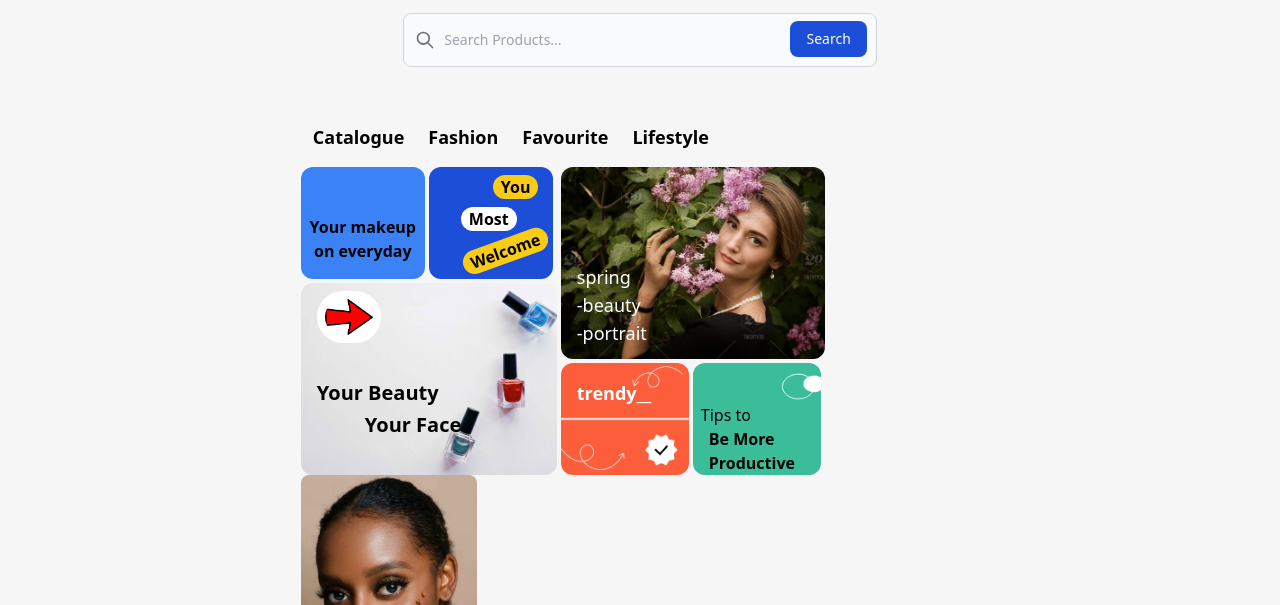
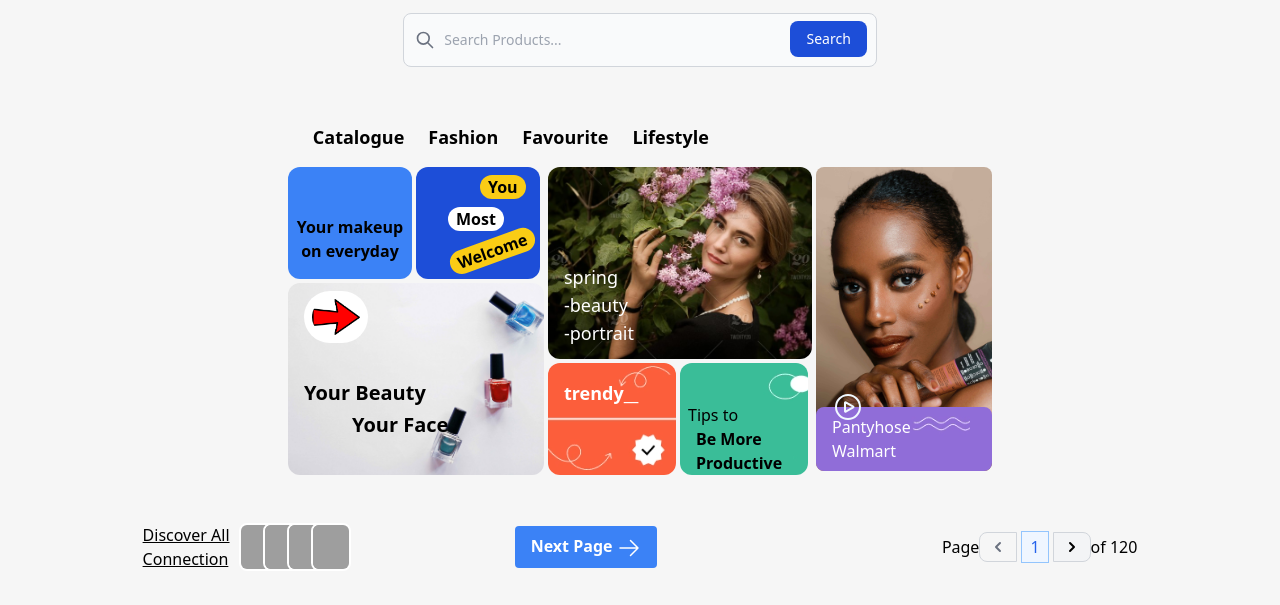
Before and after one commit to Denish1312/project-2, a website built with Vite: page index.html in a window 1280 px wide. Shown: the part 195-800 px from the top of the page. Built offline with nearby package versions, Linux system fonts and the light colour scheme; grey boxes are pictures that could not be loaded.

Commit message:
second commit

```diff
--- a/index.html
+++ b/index.html
@@ -104,7 +104,7 @@
         </div>
 
         <!-- second menu end -->
-        <div class="grid1 flex w-[53%] m-auto flex-wrap">
+        <div class="grid1 flex w-full m-auto flex-wrap justify-center">
             <!-- first block start -->
             <div class="first-block">
                 <div class="fbr-1 flex mb-1 w-full">
@@ -164,7 +164,7 @@
 
 
         <!-- footer start here -->
-        <div class="footer mt-12 mb-4 flex justify-around flex-wrap">
+        <div class="footer mt-12 mb-4 flex justify-around flex-wrap items-center">
             <div class="left-footer">
                 <div class="link">
                     <p><a href="#" class="underline">Discover All</a></p>
@@ -174,15 +174,15 @@
 
                     <div class="relative">
 
-                        <img class="absolute top-[-3rem] left-[6rem] rounded-lg border-2 border-white" src="https://picsum.photos/536/354" alt="Workplace" width="60" />
-                        <img class="cursor-pointer absolute top-[-3rem] left-[6.5rem] border-2 border-white rounded-lg ml-4 hover:shadow-outline" src="https://picsum.photos/535/354" width="60" />
-                        <img class="cursor-pointer absolute top-[-3rem] left-[7rem] border-2 border-white rounded-lg ml-8 hover:shadow-outline" src="https://picsum.photos/534/354" width="60" />
-                        <img class="cursor-pointer absolute top-[-3rem] left-[7.5rem]  border-2 border-white rounded-lg ml-12 hover:shadow-outline" src="https://picsum.photos/533/354" width="60" />
+                        <img class="absolute w-10 h-12 top-[-3rem] left-[6rem] rounded-lg border-2 border-white" src="https://picsum.photos/536/354" alt="Workplace" />
+                        <img class="cursor-pointer w-10 h-12 absolute top-[-3rem] left-[6.5rem] border-2 border-white rounded-lg ml-4 hover:shadow-outline" src="https://picsum.photos/535/354"  />
+                        <img class="cursor-pointer w-10 h-12 absolute top-[-3rem] left-[7rem] border-2 border-white rounded-lg ml-8 hover:shadow-outline" src="https://picsum.photos/534/354" />
+                        <img class="cursor-pointer w-10 h-12 absolute top-[-3rem] left-[7.5rem]  border-2 border-white rounded-lg ml-12 hover:shadow-outline" src="https://picsum.photos/533/354" />
 
                       </div>
                 </div>
             </div>
-            <div class="center-footer mb-4 text-center">
+            <div class="center-footer text-center">
                 <button class="bg-blue-500 hover:bg-blue-700 text-white font-bold py-2 px-4 rounded">
                     Next Page <span><svg xmlns="http://www.w3.org/2000/svg" fill="none" viewBox="0 0 24 24" stroke-width="1.5" stroke="currentColor" class="w-6 h-6 inline">
                         <path stroke-linecap="round" stroke-linejoin="round" d="M13.5 4.5L21 12m0 0l-7.5 7.5M21 12H3" />
@@ -190,16 +190,27 @@
                       </span>
                   </button>
             </div>
-            <div class="right-footer text-center">
-                <p>page
-                    <span>  <a href="#" class="px-3 py-2 ml-0 leading-tight text-gray-500 bg-white border border-gray-300 rounded-l-lg hover:bg-gray-100 hover:text-gray-700 dark:bg-gray-800 dark:border-gray-700 dark:text-gray-400 dark:hover:bg-gray-700 dark:hover:text-white">Prev</a>
-                 </span>
-                 <span>
-                    <a href="#" class="px-3 py-2 leading-tight text-gray-500 bg-white border border-gray-300 hover:bg-gray-100 hover:text-gray-700 dark:bg-gray-800 dark:border-gray-700 dark:text-gray-400 dark:hover:bg-gray-700 dark:hover:text-white">1</a>
+            <div class="right-footer text-center flex items-center">
+                <p>Page
+                  <ul class="inline-flex items-center space-x-1">
+                    <li>
+                      <a href="#" class="block px-2 py-1 ml-0 leading-tight text-gray-500 bg-grey-100 border border-gray-300 rounded-l-lg hover:bg-gray-100 hover:text-gray-700">
+                        <span class="sr-only">Previous</span>
+                        <svg aria-hidden="true" class="w-5 h-5" fill="currentColor" viewBox="0 0 20 20" xmlns="http://www.w3.org/2000/svg"><path fill-rule="evenodd" d="M12.707 5.293a1 1 0 010 1.414L9.414 10l3.293 3.293a1 1 0 01-1.414 1.414l-4-4a1 1 0 010-1.414l4-4a1 1 0 011.414 0z" clip-rule="evenodd"></path></svg>
+                      </a>
+                    </li>
 
-                 </span>
-                <span> <a href="#" class="px-3 py-2 leading-tight text-gray-500 bg-white border border-gray-300 rounded-r-lg hover:bg-gray-100 hover:text-gray-700 dark:bg-gray-800 dark:border-gray-700 dark:text-gray-400 dark:hover:bg-gray-700 dark:hover:text-white">next</a>
-                </span>
+                    <li>
+                      <a href="#" aria-current="page" class="z-10 px-2 py-1 leading-tight text-blue-600 border border-blue-300 bg-blue-50 hover:bg-blue-100 hover:text-blue-700 ">1</a>
+                    </li>
+
+                    <li>
+                      <a href="#" class="block px-2 py-1 leading-tight  bg-gray-100 border border-gray-300 rounded-r-lg hover:bg-gray-100 hover:text-gray-700 text-black">
+                        <span class="sr-only">Next</span>
+                        <svg aria-hidden="true" class="w-5 h-5" fill="currentColor" viewBox="0 0 20 20" xmlns="http://www.w3.org/2000/svg"><path fill-rule="evenodd" d="M7.293 14.707a1 1 0 010-1.414L10.586 10 7.293 6.707a1 1 0 011.414-1.414l4 4a1 1 0 010 1.414l-4 4a1 1 0 01-1.414 0z" clip-rule="evenodd"></path></svg>
+                      </a>
+                    </li>
+                  </ul>
                 of 120
             </p>
             </div>
```
Also changed, not shown: images/next.png (added), images/next.svg (added).
